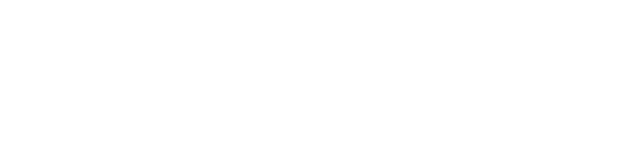
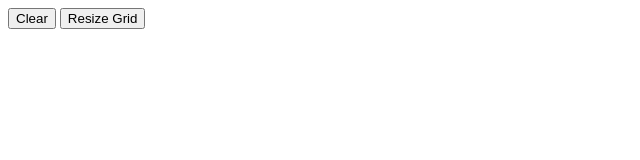
Before and after one commit to draczihper/etch-a-sketch, a plain HTML site: page index.html in a window 1280 px wide. Shown: the whole page, without its empty margins (0-640 px from the left). Drawn offline with Linux system fonts and the light colour scheme.

Commit message:
Add clear and resize buttons

```diff
--- a/index.html
+++ b/index.html
@@ -8,6 +8,11 @@
     <script src="index.js" defer></script>
 </head>
 <body>
-    <div id="container"></div>
+    <div class="buttons">
+        <button id="clear-button">Clear</button>
+        <button id="resize-button">Resize Grid</button>
+    </div>
+    <div id="popup-background"></div>
+    <div class ="container"></div>
 </body>
 </html>
```
